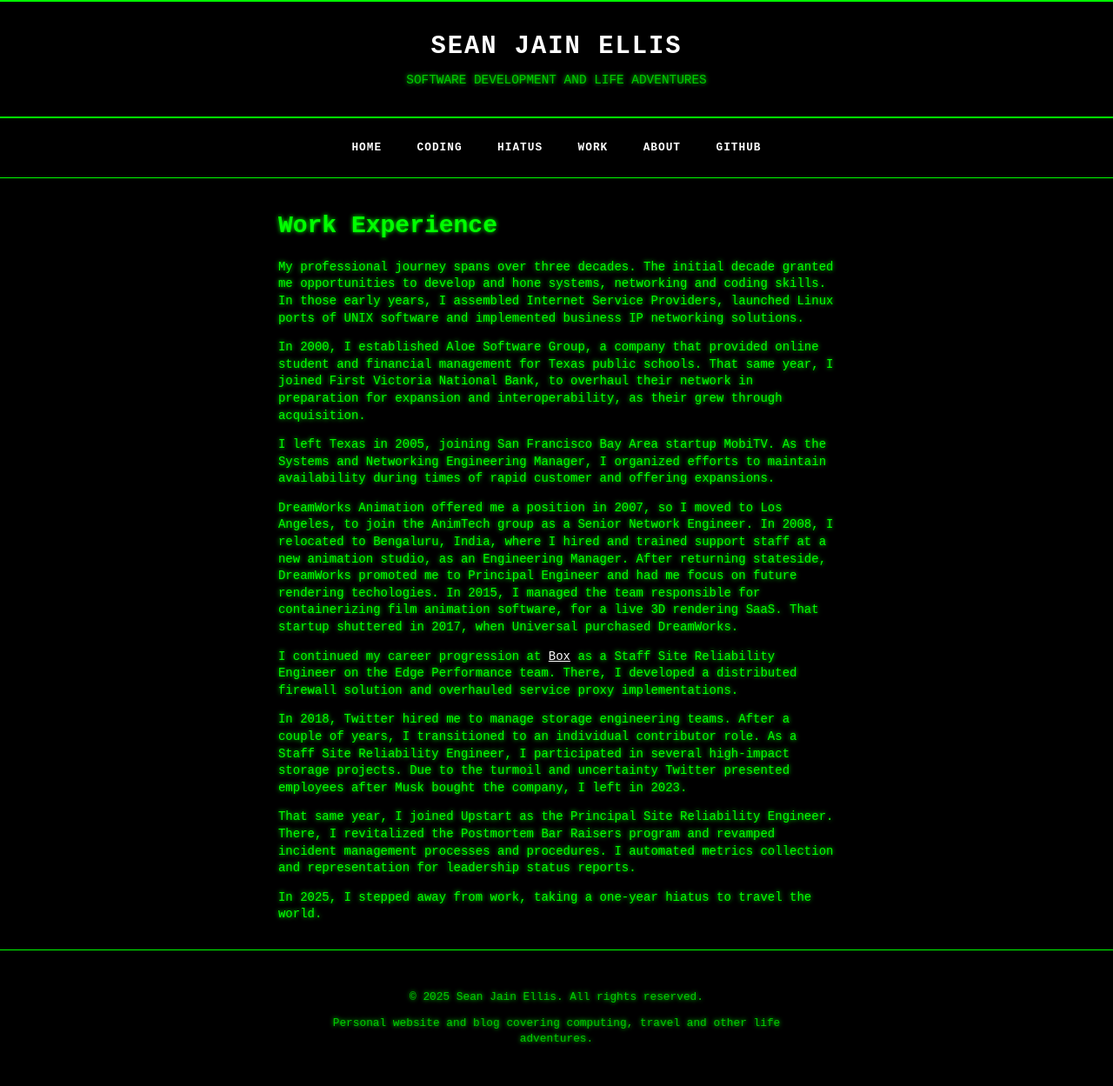
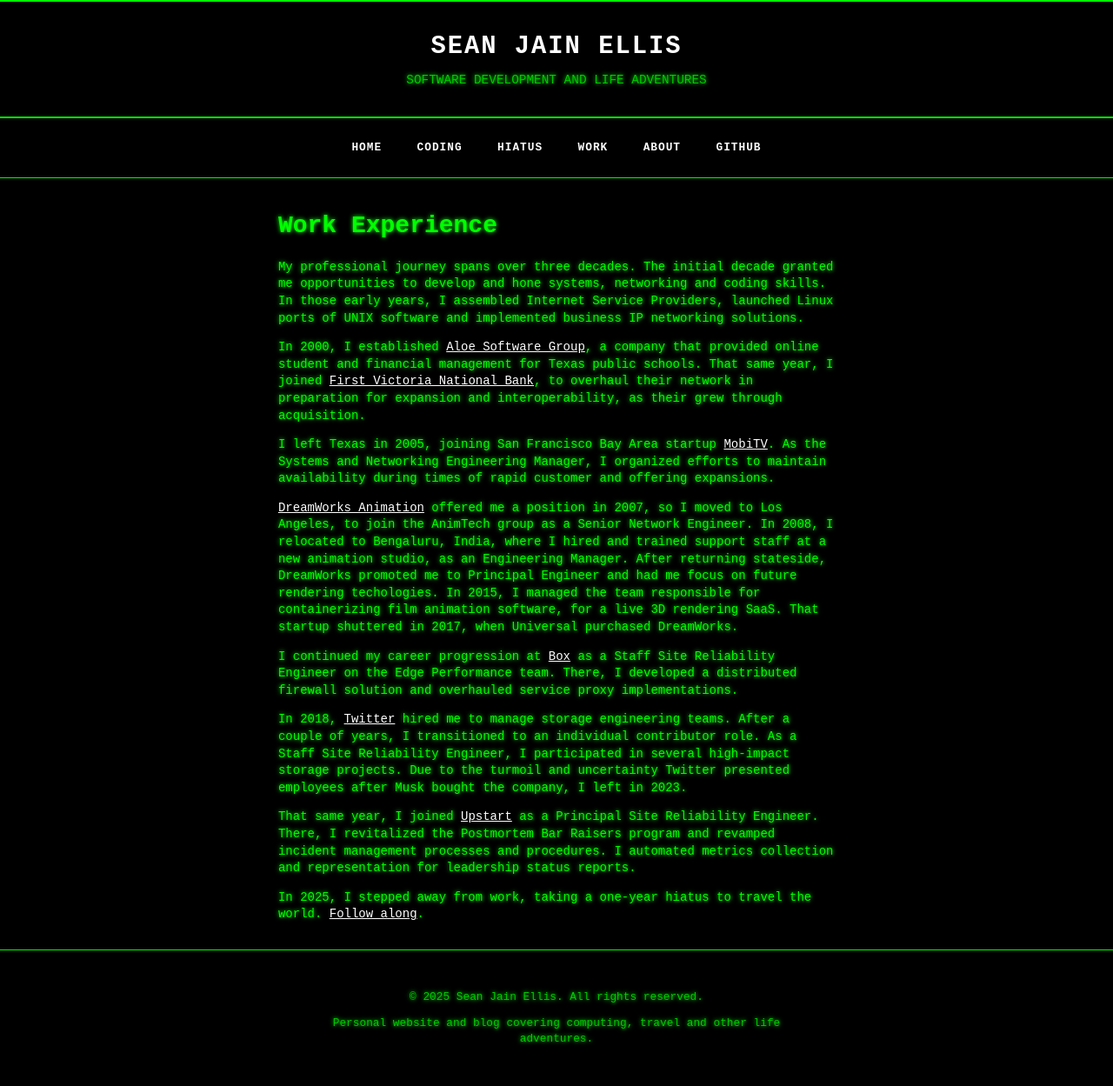
Before and after one commit to bandarji/bandarji.github.io, a Jekyll site: the page built from work.md, in a window 1280 px wide. Shown: the whole page at 87% size. Built offline with Jekyll 4.4.1, drawn with Linux system fonts in a browser that asks for light colours; our own code applies the rules of GitHub Pages for plain Markdown files.

Commit message:
Rumors aside, I do work

```diff
--- a/work.md
+++ b/work.md
@@ -10,39 +10,43 @@
 In those early years, I assembled Internet Service Providers, launched Linux
 ports of UNIX software and implemented business IP networking solutions.
 
-In 2000, I established Aloe Software Group, a company that provided online
-student and financial management for Texas public schools. That same year,
-I joined First Victoria National Bank, to overhaul their network in
-preparation for expansion and interoperability, as their grew through
-acquisition.
+In 2000, I established [Aloe Software Group](https://ondatasuite.com/), a
+company that provided online student and financial management for Texas public
+schools. That same year, I joined
+[First Victoria National Bank](https://www.prosperitybankusa.com/), to overhaul
+their network in preparation for expansion and interoperability, as their grew
+through acquisition.
 
-I left Texas in 2005, joining San Francisco Bay Area startup MobiTV. As the
-Systems and Networking Engineering Manager, I organized efforts to maintain
-availability during times of rapid customer and offering expansions.
+I left Texas in 2005, joining San Francisco Bay Area startup
+[MobiTV](https://en.wikipedia.org/wiki/MobiTV). As the Systems and Networking
+Engineering Manager, I organized efforts to maintain availability during times
+of rapid customer and offering expansions.
 
-DreamWorks Animation offered me a position in 2007, so I moved to Los
-Angeles, to join the AnimTech group as a Senior Network Engineer. In 2008,
-I relocated to Bengaluru, India, where I hired and trained support staff at
-a new animation studio, as an Engineering Manager. After returning stateside,
-DreamWorks promoted me to Principal Engineer and had me focus on future
-rendering techologies. In 2015, I managed the team responsible for
-containerizing film animation software, for a live 3D rendering SaaS. That
-startup shuttered in 2017, when Universal purchased DreamWorks.
+[DreamWorks Animation](https://www.dreamworks.com/) offered me a position in
+2007, so I moved to Los Angeles, to join the AnimTech group as a Senior
+Network Engineer. In 2008, I relocated to Bengaluru, India, where I hired and
+trained support staff at a new animation studio, as an Engineering Manager.
+After returning stateside, DreamWorks promoted me to Principal Engineer and
+had me focus on future rendering techologies. In 2015, I managed the team
+responsible for containerizing film animation software, for a live 3D
+rendering SaaS. That startup shuttered in 2017, when Universal purchased
+DreamWorks.
 
 I continued my career progression at [Box](https://box.com/) as a Staff Site
 Reliability Engineer on the Edge Performance team. There, I developed a
 distributed firewall solution and overhauled service proxy implementations.
 
-In 2018, Twitter hired me to manage storage engineering teams. After a
-couple of years, I transitioned to an individual contributor role. As a Staff
-Site Reliability Engineer, I participated in several high-impact storage
-projects. Due to the turmoil and uncertainty Twitter presented employees
-after Musk bought the company, I left in 2023.
+In 2018, [Twitter](https://twitter.com/) hired me to manage storage engineering
+teams. After a couple of years, I transitioned to an individual contributor
+role. As a Staff Site Reliability Engineer, I participated in several
+high-impact storage projects. Due to the turmoil and uncertainty Twitter
+presented employees after Musk bought the company, I left in 2023.
 
-That same year, I joined Upstart as the Principal Site Reliability Engineer.
-There, I revitalized the Postmortem Bar Raisers program and revamped incident
-management processes and procedures. I automated metrics collection and
-representation for leadership status reports.
+That same year, I joined [Upstart](https://www.upstart.com/) as a Principal
+Site Reliability Engineer. There, I revitalized the Postmortem Bar Raisers
+program and revamped incident management processes and procedures. I
+automated metrics collection and representation for leadership status
+reports.
 
 In 2025, I stepped away from work, taking a one-year hiatus to travel the
-world.
+world. [Follow along](https://bandarji.github.io/hiatus/).
```
